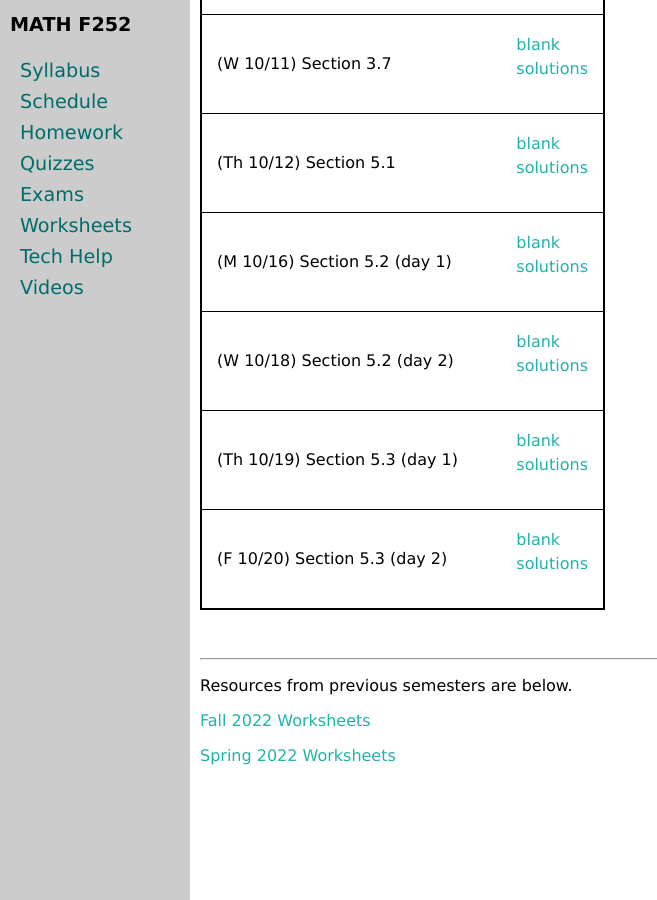
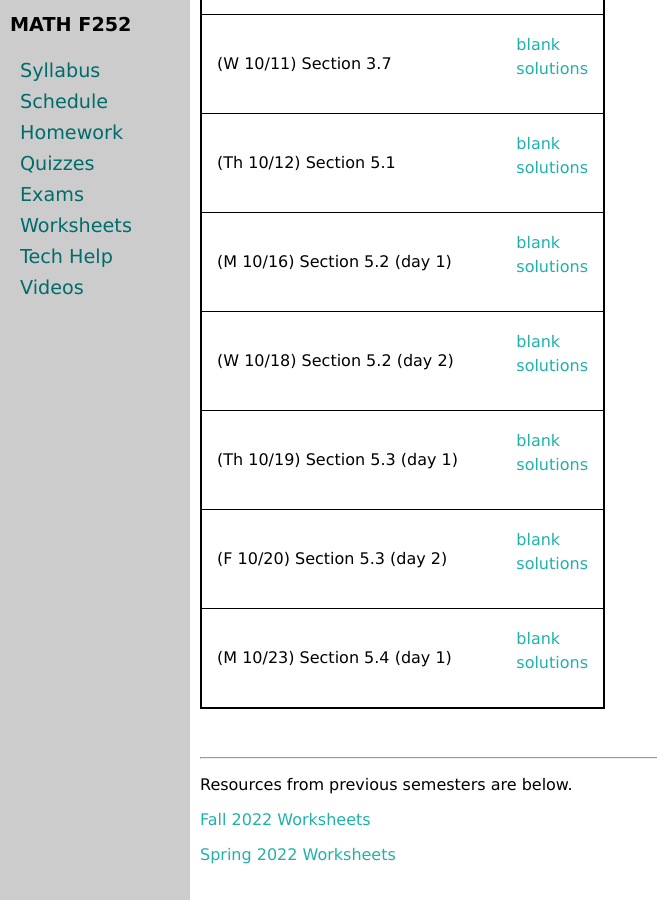
Before and after one commit to uaf-math/calc2, a Jekyll site: the page built from worksheets.md, in a window 1280 px wide and 900 px high, scrolled down 2490 px. Shown: the whole window, without its empty margins (0-657 px from the left). Built offline with Jekyll 4.4.1, drawn with Linux system fonts in a browser that asks for light colours.

Commit message:
Update worksheets.yml

```diff
--- a/_data/worksheets.yml
+++ b/_data/worksheets.yml
@@ -88,3 +88,6 @@ worksheets:
 - name: (F 10/20) Section 5.3 (day 2)
   blank: M252-5-3-b.pdf
   solutions: M252-5-3-b-s.pdf
+- name: (M 10/23) Section 5.4 (day 1)
+  blank: M252-5-4-a.pdf
+  solutions: M252-5-4-a-s.pdf
```
